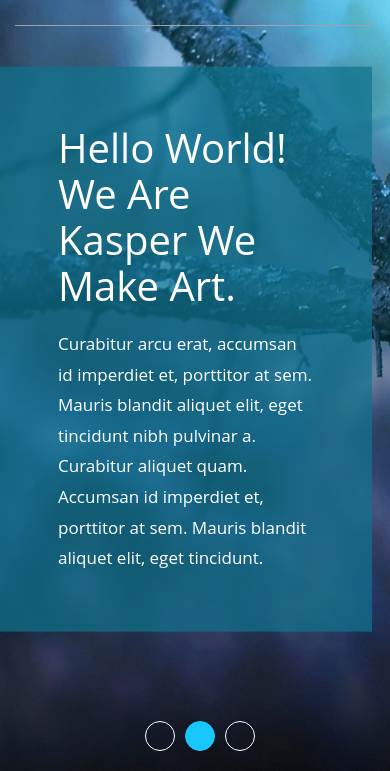
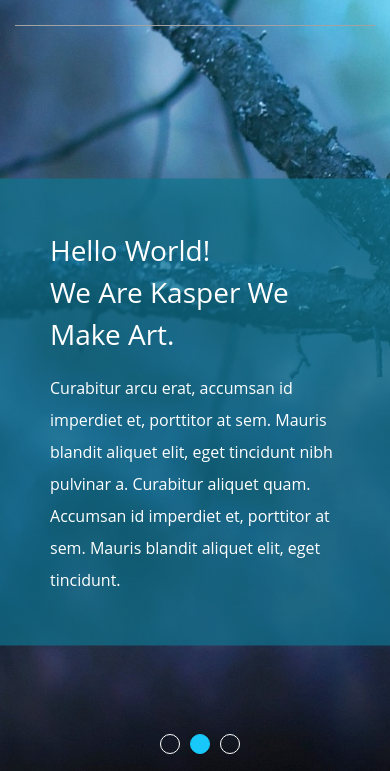
Before and after one commit to maraimhussain3/Kasper, a plain HTML site: page index.html in a window 390 px wide. Shown: the part 73-844 px from the top of the page. Drawn offline with nearby package versions, Linux system fonts and the light colour scheme; a web font is replaced by a local one.

Commit message:
Update kasper.css

```diff
--- a/css/kasper.css
+++ b/css/kasper.css
@@ -220,45 +220,60 @@ header nav .label i {
 }
 
 /* end header */
-
 /* start landing */
 .landing {
     background-image: url(../images/landing.jpg);
     background-size: cover;
     min-height: 100vh;
-    background-color: #1f2021;
     position: relative;
 }
 
 .landing .text-landing {
-    width: 50%;
     position: absolute;
+    left: 0;
     top: 50%;
     transform: translateY(-50%);
-    padding: 58px;
+    padding: 50px;
+    width: 50%;
     color: white;
     background-color: rgb(15 116 143 / 70%);
+    display: flex;
+    justify-content: flex-end;
 }
 
-.landing .text-landing {
-    min-width: 372px;
+@media (max-width: 991px) {
+    .landing .text-landing {
+        margin-top: 63px;
+        width: 100%;
+    }
+}
+
+.landing .text-landing .content {
+    max-width: 500px;
+}
+
+@media (max-width: 767px) {
+    .landing .text-landing .content {
+        max-width: 100%;
+    }
 }
 
 .landing .text-landing .content h2 {
-    font-size: 34px;
-    margin-bottom: 20px;
-    font-weight: 400;
+    font-size: 28px;
+    font-weight: normal;
+    margin-bottom: 17px;
+    line-height: 1.5;
 }
 
 .landing .text-landing .content p {
-    line-height: 1.8;
-    font-size: 15px;
+    font-size: 16px;
+    line-height: 2;
 }
 
 .landing .change {
     position: absolute;
     top: 50%;
-    transform: translateX(-50%);
+    transform: translateY(-50%);
     color: white;
 }
 
@@ -266,27 +281,19 @@ header nav .label i {
     .landing .change {
         display: none;
     }
-
-    .landing .text-landing .content h2 {
-        font-size: 40px;
-    }
-
-    .landing .text-landing .content p {
-        font-size: 17px;
-    }
 }
 
 .landing .fa-angle-left {
-    left: 20px;
+    left: 30px;
 }
 
 .landing .fa-angle-right {
-    right: 40px;
+    right: 30px;
 }
 
 .landing .circle {
     position: absolute;
-    bottom: 20px;
+    bottom: 17px;
     left: 50%;
     transform: translateX(-50%);
     display: flex;
@@ -294,8 +301,8 @@ header nav .label i {
 }
 
 .landing .circle li {
-    width: 30px;
-    height: 30px;
+    width: 20px;
+    height: 20px;
     border: 1px solid white;
     border-radius: 50%;
     margin-left: 10px;
@@ -305,6 +312,7 @@ header nav .label i {
     background-color: var(--main-color);
     border: 1px solid var(--main-color);
 }
+/* end landing */
 
 /* start services */
 .services {
```
